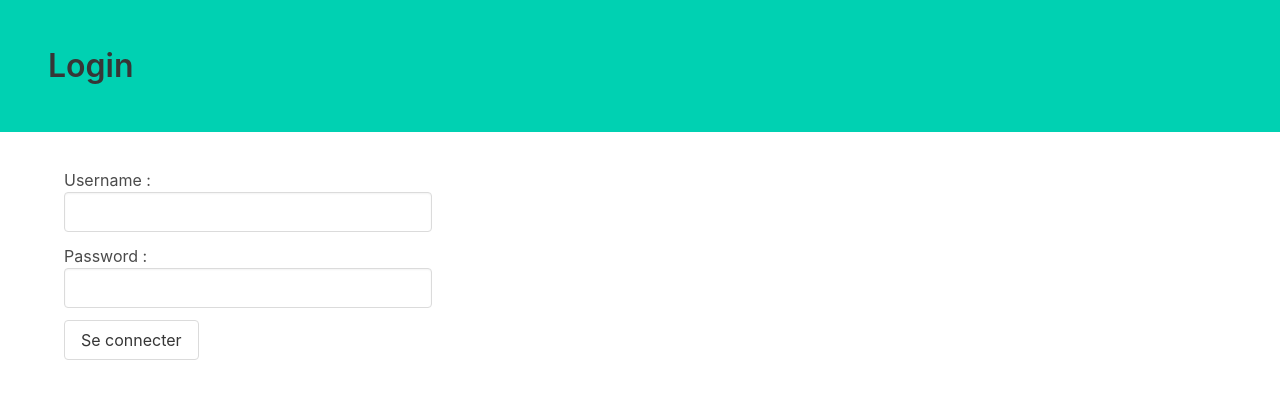
After one commit to ods-labs/app-js-flask, a Flask app: template templates/login.html in a window 1280 px wide. The commit adds this page. Shown: the top 399 px of the page. Run offline with Flask 2, Linux system fonts and the light colour scheme; the template is opened without the code that fills it, so the values that code supplies are empty.

Commit message:
+ login page + affichage user sur / + logout

```diff
--- a/app.py
+++ b/app.py
@@ -4,7 +4,7 @@ from jwt import DecodeError
 import datetime
 from functools import wraps
 from werkzeug.security import generate_password_hash, check_password_hash
-from flask import Flask, render_template, request, make_response
+from flask import Flask, render_template, request, make_response, redirect
 from flask_sqlalchemy import SQLAlchemy
 
 app = Flask(__name__)
@@ -50,6 +50,8 @@ def check_token(f):
         token = None
         if 'x-access-tokens' in request.headers:
             token = request.headers['x-access-tokens']
+        if 'session_id' in request.cookies:
+            token = request.cookies['session_id']
         if token:
             try:
                 data = jwt.decode(token, app.config['SECRET_KEY'], algorithms=['HS256'])
@@ -61,11 +63,10 @@ def check_token(f):
             return f(None, *args, **kwargs)
     return decorator
 
-
-@app.route("/")
-def index():
-    return render_template('index.html')
-
+@app.get("/")
+@check_token
+def base(user):
+    return render_template('index.html', user=user)
 
 @app.route('/register', methods=['GET', 'POST'])
 def signup_user():
@@ -79,24 +80,32 @@ def signup_user():
 
     return {'message': 'registered successfully'}
 
-@app.route('/login', methods=['GET', 'POST'])
+@app.get("/login")
+def login():
+    return render_template('login.html')
+
+@app.post('/login')
 def login_user():
-
     auth = request.authorization
 
     if not auth or not auth.username or not auth.password:
-        return make_response('could not verify', 401, {'WWW.Authentication': 'Basic realm: "login required"'})
+        return make_response({'status':'failed', 'message': 'Basic auth missing'}, 401)
 
     user = Users.query.filter_by(name=auth.username).first()
 
-    if check_password_hash(user.password, auth.password):
-        token = jwt.encode({'public_id': user.public_id, 'exp' : datetime.datetime.utcnow() + datetime.timedelta(minutes=30)},
+    if user and check_password_hash(user.password, auth.password):
+        token = jwt.encode({'public_id': user.public_id, 'exp' : datetime.datetime.utcnow() + datetime.timedelta(days=1)},
                            app.config['SECRET_KEY'],
                            algorithm='HS256')
         return {'token' : token}
 
-    return make_response('could not verify',  401, {'WWW.Authentication': 'Basic realm: "login required"'})
+    return make_response({'status':'failed', 'message': 'User not found, or wrong password'},  401)
 
+@app.get("/logout")
+def logout():
+    resp = make_response(redirect('/'))
+    resp.delete_cookie('session_id')
+    return resp
 
 @app.get("/api")
 @check_token
--- /dev/null
+++ b/static/js/cookies-utils.js
@@ -0,0 +1,22 @@
+export function getCookie(cname) {
+    let name = cname + "=";
+    let decodedCookie = decodeURIComponent(document.cookie);
+    let ca = decodedCookie.split(';');
+    for(let i = 0; i <ca.length; i++) {
+        let c = ca[i];
+        while (c.charAt(0) == ' ') {
+            c = c.substring(1);
+        }
+        if (c.indexOf(name) == 0) {
+            return c.substring(name.length, c.length);
+        }
+    }
+    return "";
+}
+
+export function setCookie(cname, cvalue, exdays) {
+    const d = new Date();
+    d.setTime(d.getTime() + (exdays*24*60*60*1000));
+    let expires = "expires="+ d.toUTCString();
+    document.cookie = cname + "=" + cvalue + ";" + expires + ";path=/";
+}
--- /dev/null
+++ b/static/login.js
@@ -0,0 +1,32 @@
+import { getCookie, setCookie } from './js/cookies-utils.js';
+
+document.querySelector("#login").addEventListener('submit', async (event) => {
+    event.preventDefault();
+    let data = {};
+    Array.from(event.target.elements).forEach((input) => {
+        if (input.type === "text" || input.type === "password") {
+            data[input.id] = input.value;
+            input.value = "";
+        }
+    })
+    let token = await fetch('/login', {
+        method: 'POST',
+        headers: {
+            'Authorization': `basic ${btoa(data['username'] + ":" + data['password'])}`
+        }
+    }).then(response => response.json())
+
+    if (token && token.token) {
+        let errorEl = event.target.querySelector(".errorPlaceholder");
+        errorEl.innerHTML = ""
+        setCookie("session_id", token.token, 1)
+        window.location.replace('/')
+    } else {
+        let errorEl = event.target.querySelector(".errorPlaceholder");
+        errorEl.innerHTML = `
+        <h3 class="title is-5">
+            Erreur de connexion: ${token.message}
+        </h3>
+        `
+    }
+})
--- /dev/null
+++ b/templates/login.html
@@ -0,0 +1,44 @@
+<!doctype html>
+<html lang="en">
+<head>
+    <meta charset="UTF-8">
+    <meta name="viewport" content="width=device-width, user-scalable=no, initial-scale=1.0, maximum-scale=1.0, minimum-scale=1.0">
+    <meta http-equiv="X-UA-Compatible" content="ie=edge">
+    <title>Document</title>
+
+    <link href="https://cdn.jsdelivr.net/npm/remixicon@2.5.0/fonts/remixicon.css" rel="stylesheet">
+
+    <link href="{{ url_for('static', filename='css/style.scss.css') }}"
+          rel="stylesheet" type="text/css">
+</head>
+<body>
+
+<div class="hero has-background-primary">
+    <div class="hero-body">
+        <h1 class="title">Login</h1>
+    </div>
+</div>
+
+<div class="container app">
+    <div class="columns mt-5">
+        <div class="column is-4">
+            <form id="login">
+                <label>
+                    Username :
+                    <input class="input mb-3" type="text" id="username" />
+                </label>
+                <label>
+                    Password :
+                    <input class="input mb-3" type="password" id="password" />
+                </label>
+                <input class="button" type="submit" value="Se connecter" />
+                <div class="errorPlaceholder is-danger">
+                </div>
+            </form>
+        </div>
+    </div>
+</div>
+
+<script type="module" src="/static/login.js"></script>
+</body>
+</html>
```
Also changed, not shown: static/index.js (+11 -3 lines), templates/index.html (+12 -2 lines).
